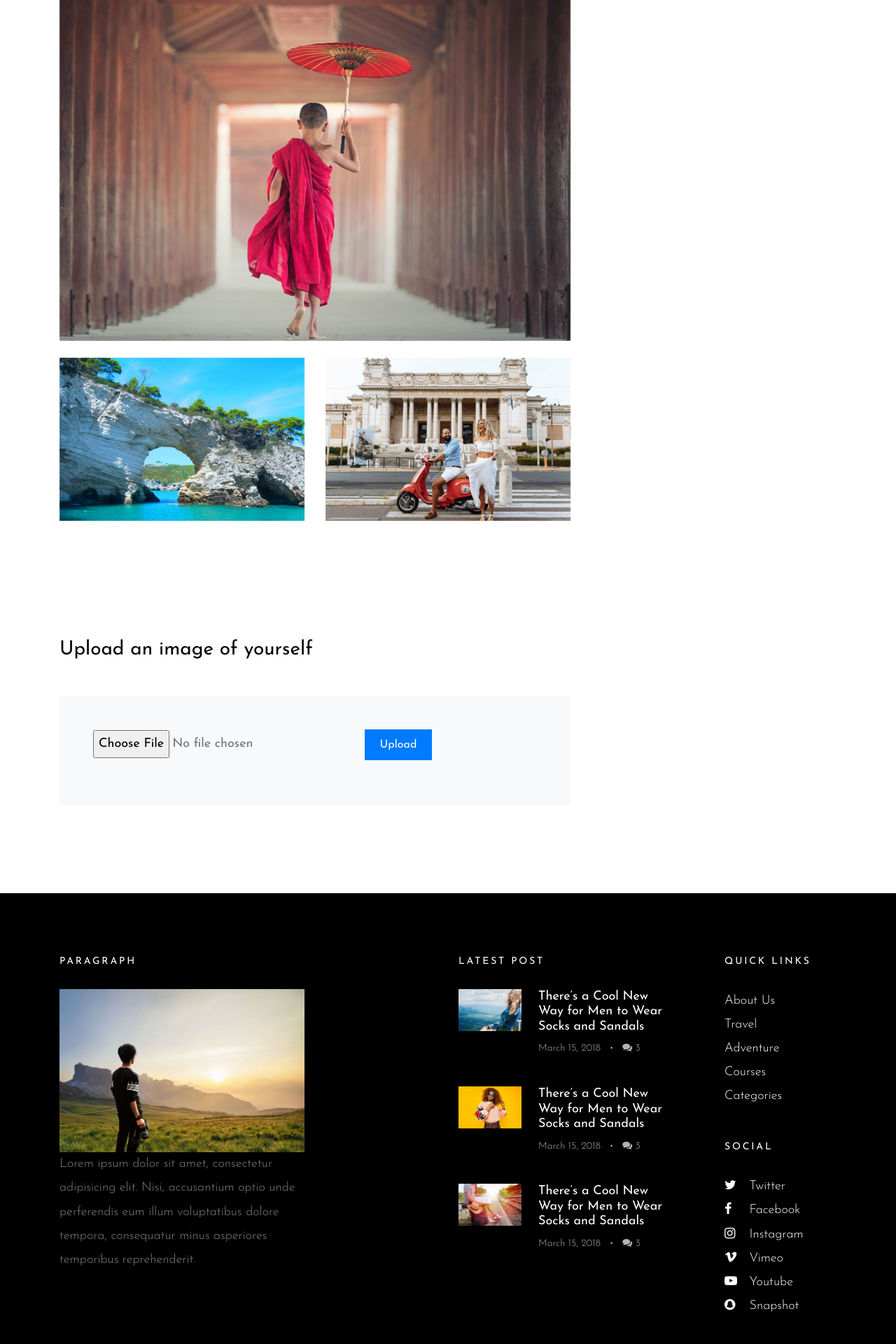
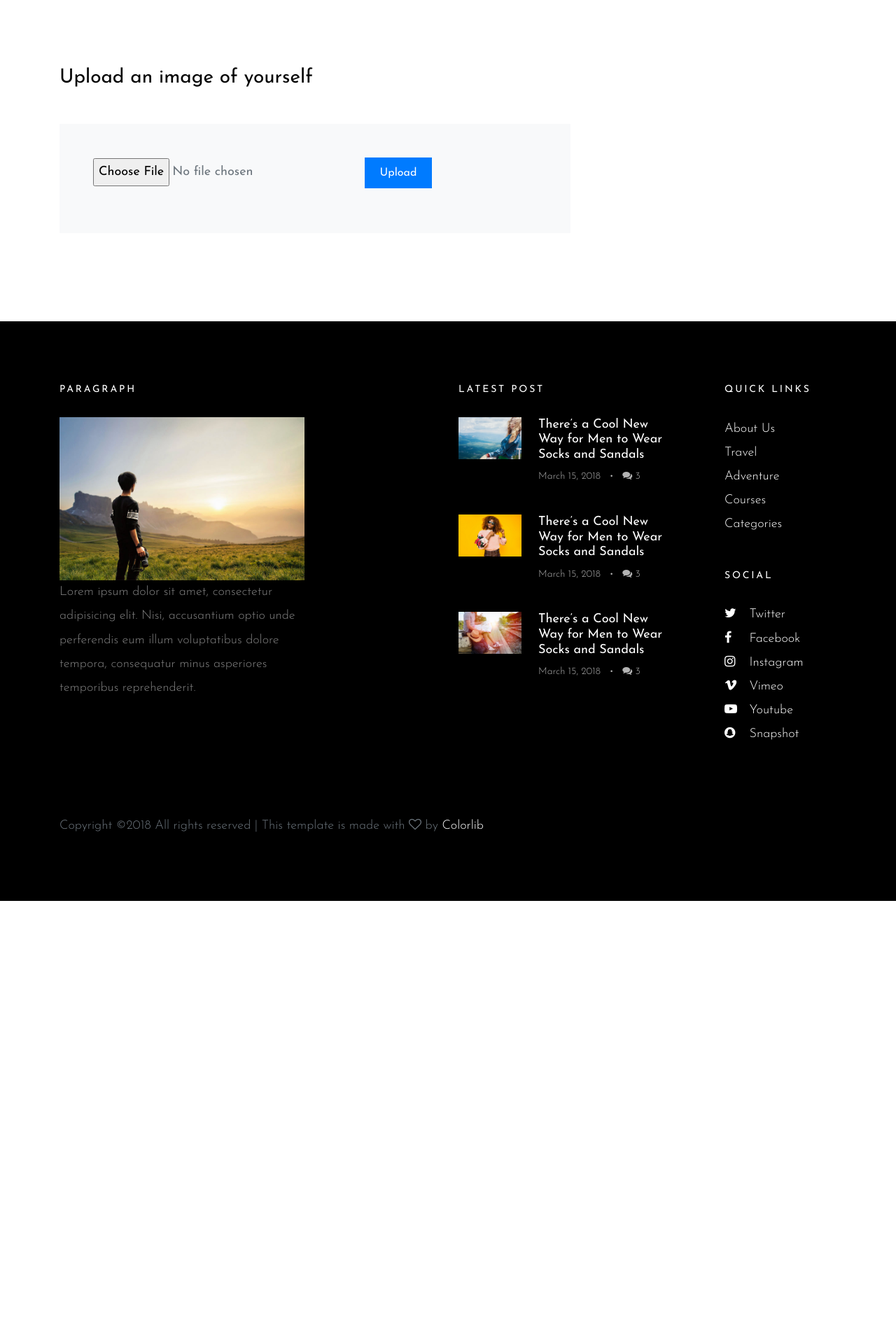
Before and after one commit to ronvar/411, a Flask app: template templates/dashboard.html in a window 1280 px wide. Shown: the part 905-2825 px from the top of the page at 70% size. After the commit the page ends 2192 px from the top, so only its background shows below. Run offline with Flask 2, Linux system fonts and the light colour scheme; the template is opened without the code that fills it, so the values that code supplies are empty; some libraries are stand-ins or nearby versions.

Commit message:
remove images

```diff
--- a/templates/dashboard.html
+++ b/templates/dashboard.html
@@ -89,18 +89,6 @@
           <img id="video" src="{{ url_for('video_viewer') }}">
           <div class="col-md-12 col-lg-8 main-content">
             <div class="post-content-body">
-            <div class="row mb-5">
-              <div class="col-md-12 mb-4 element-animate">
-                <img src="../static/images/img_7.jpg" alt="Image placeholder" class="img-fluid">
-              </div>
-              <div class="col-md-6 mb-4 element-animate">
-                <img src="../static/images/img_9.jpg" alt="Image placeholder" class="img-fluid">
-              </div>
-              <div class="col-md-6 mb-4 element-animate">
-                <img src="../static/images/img_11.jpg" alt="Image placeholder" class="img-fluid">
-              </div>
-            </div>
-
             <div class="pt-5">
               <div class="comment-form-wrap pt-5">
                 <h3 class="mb-5">Upload an image of yourself</h3>
```
